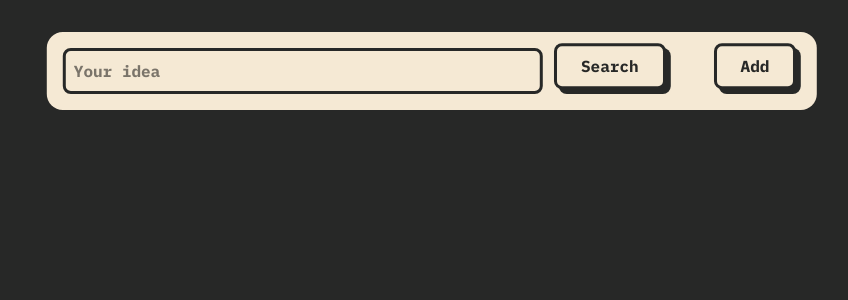
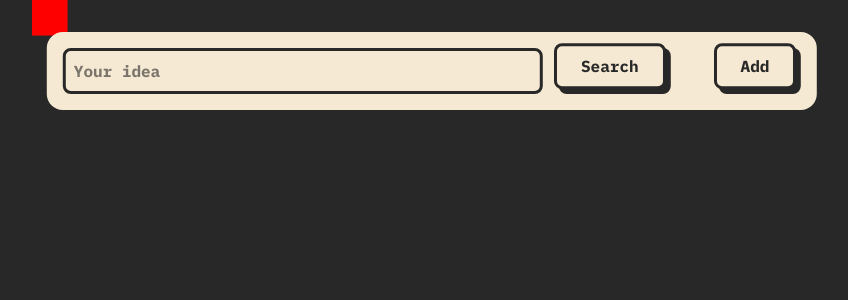
Before and after one commit to omegareeeee/Spark, a React (Vite) app in the folder frontend/: page / in a window 1280 px wide. Shown: the top 300 px of the page, without its empty margins (208-1056 px from the left). Built offline with nearby package versions, Linux system fonts and the light colour scheme.

Commit message:
fea: Set up svg container

```diff
--- /dev/null
+++ b/frontend/src/components/SvgContainer.tsx
@@ -0,0 +1,38 @@
+import { useState, type ReactNode } from "react";
+
+
+type SvgContainerProp = {
+    xMin: number,
+    yMin: number,
+    children: ReactNode,
+    initial_zoom: number
+};
+
+type ViewBox = {
+    xMin: number,
+    yMin: number,
+    width: number,
+    height: number
+}
+
+const SvgContainer = ({xMin, yMin, children, initial_zoom}: SvgContainerProp) => {
+
+    const [viewBox, setViewBox] = useState<ViewBox>({
+        xMin: xMin,
+        yMin: yMin,
+        width: 4500 * initial_zoom,
+        height: 4500 * initial_zoom
+    })
+
+    return (
+        <svg
+            viewBox={`${viewBox.xMin} ${viewBox.yMin} ${viewBox.width} ${viewBox.height}`}
+            preserveAspectRatio="xMidYMid meet"
+            className="w-screen h-screen"
+        >
+            {children}
+        </svg>
+    );
+};
+
+export default SvgContainer;
--- a/frontend/src/pages/SearchPage.tsx
+++ b/frontend/src/pages/SearchPage.tsx
@@ -3,6 +3,7 @@ import AddModel from "../components/AddModel";
 import Button from "../components/Button";
 import SearchComp from "../components/SearchComp";
 import gsap from "gsap";
+import SvgContainer from "../components/SvgContainer";
 
 const SearchPage = () => {
     const [showAddModal, setShowAddModal] = useState<boolean>(false);
@@ -44,6 +45,19 @@ const SearchPage = () => {
                     closeModel={() => setShowAddModal(false)}
                />
             </div>
+            <SvgContainer
+                xMin={0}
+                yMin={0}
+                initial_zoom={0.5}
+            >
+                <rect
+                    x={0}
+                    y={0}
+                    width={100}
+                    height={100}
+                    fill="red"
+                />
+            </SvgContainer>
         </div>
     );
 };
```
